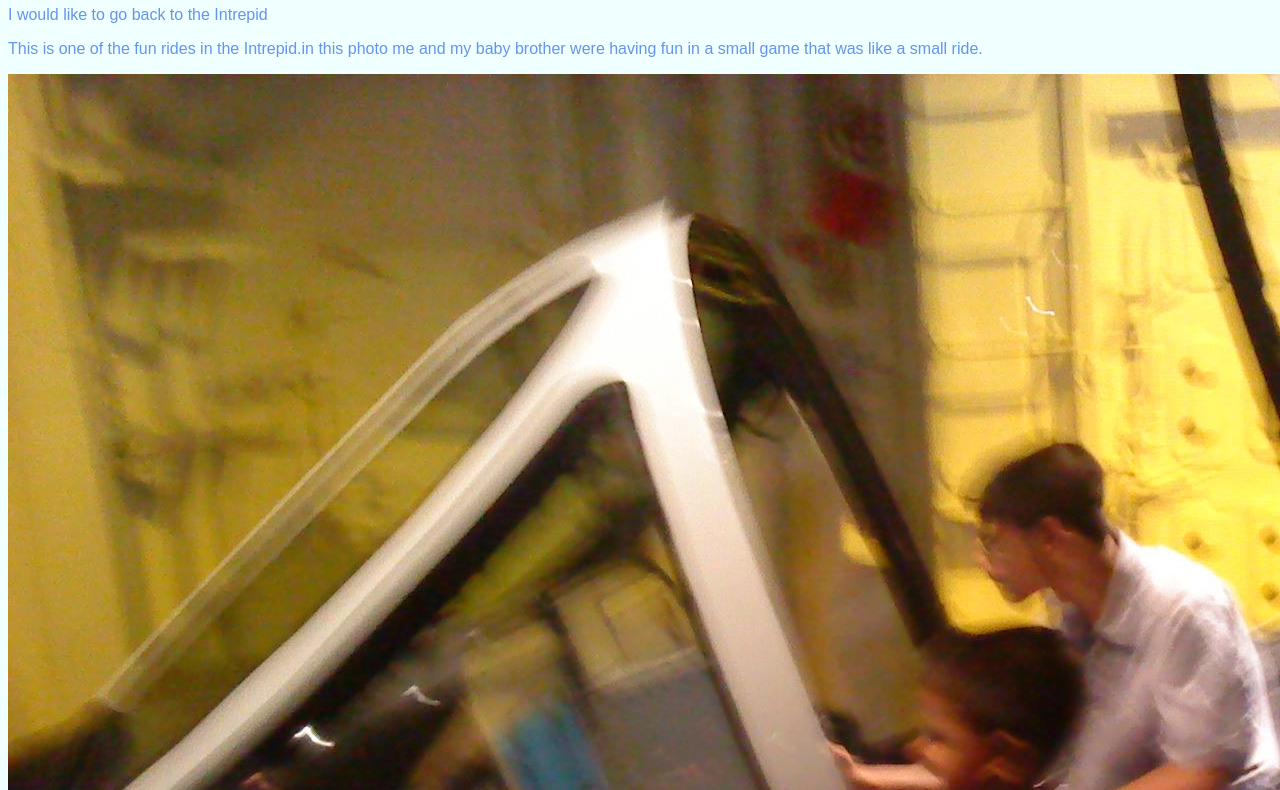
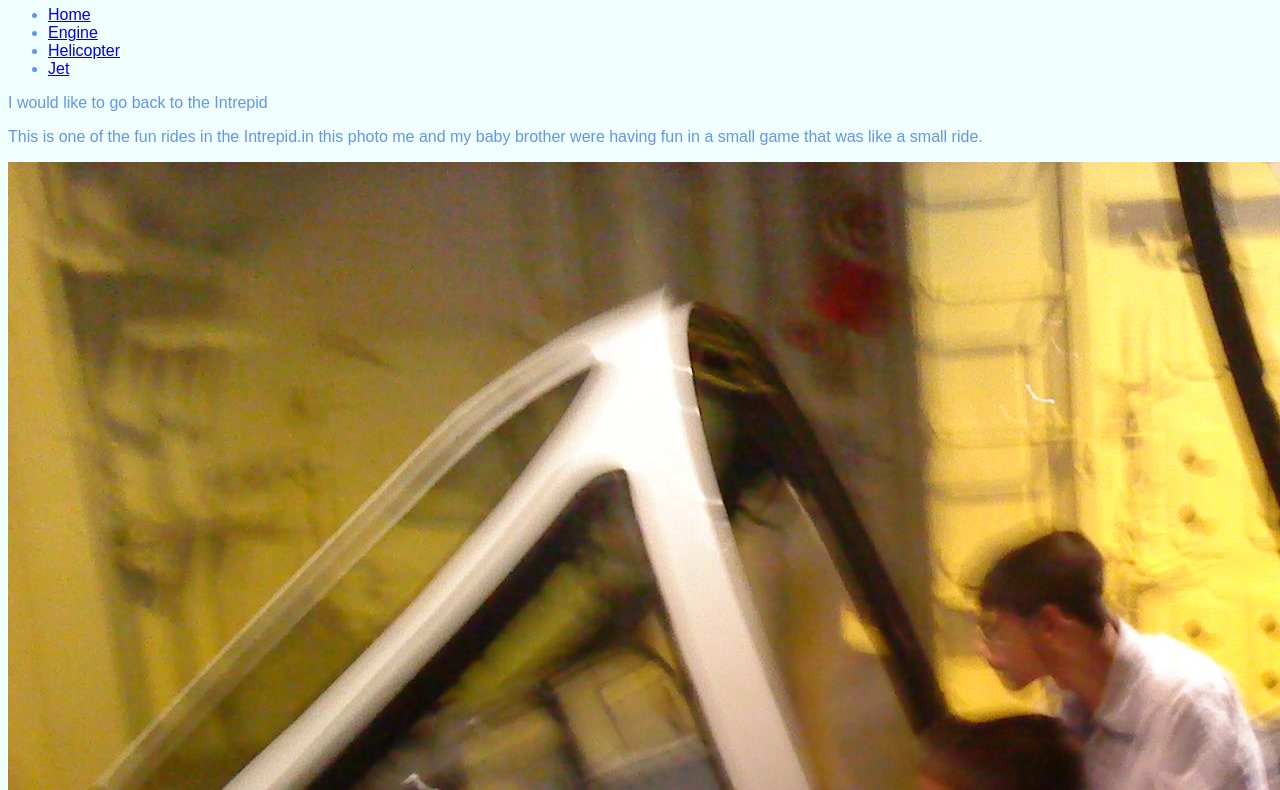
Before and after one commit to TammimBari/adventure1, a plain HTML site: page page5.html in a window 1280 px wide. Shown: the part 60-850 px from the top of the page. Drawn offline with Linux system fonts and the light colour scheme.

Commit message:
Add files via upload

```diff
--- a/page5.html
+++ b/page5.html
@@ -5,10 +5,16 @@
     </head>
     <body>
         <h1>Intrepid Adventure</h1>
+        <ul>
+        <li><a href="index.html">Home</a></li>
+         <li><a href="page2.html">Engine</a></li>
+        <li><a href="page3.html">Helicopter</a></li>
+        <li><a href="page4.html">Jet</a></li>
+            </ul>
         <p>I would like to go back to the Intrepid</p>
         <p>This is one of the fun rides in the Intrepid.in this photo me and my baby brother were having fun in a small game that was like a small ride.</p>
         <img src="funride.jpg">
-        <a href=""></a>
-    </body>*
+
+    </body>
 
 </html>
```
Also changed, not shown: index.html (+8 -1 lines), page2.html (+5 -1 lines), page3.html (+5 -1 lines), page4.html (+5 -1 lines).
